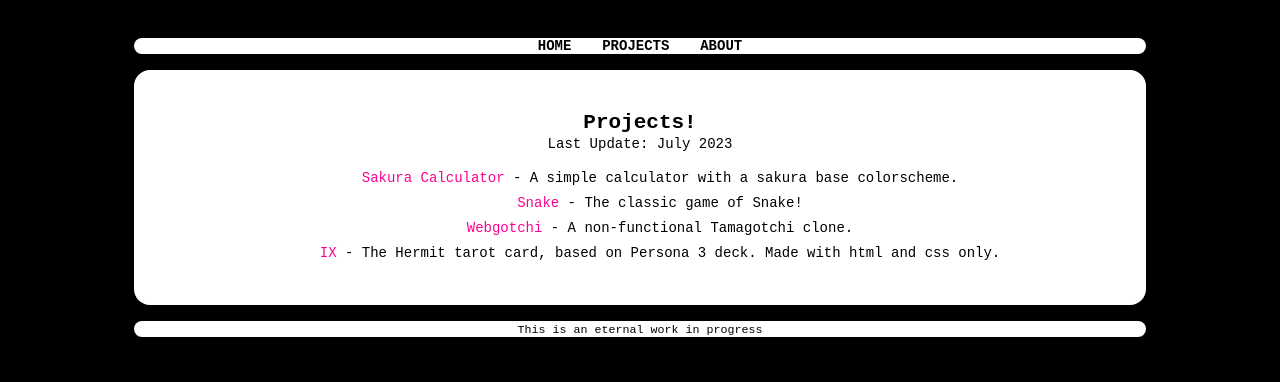
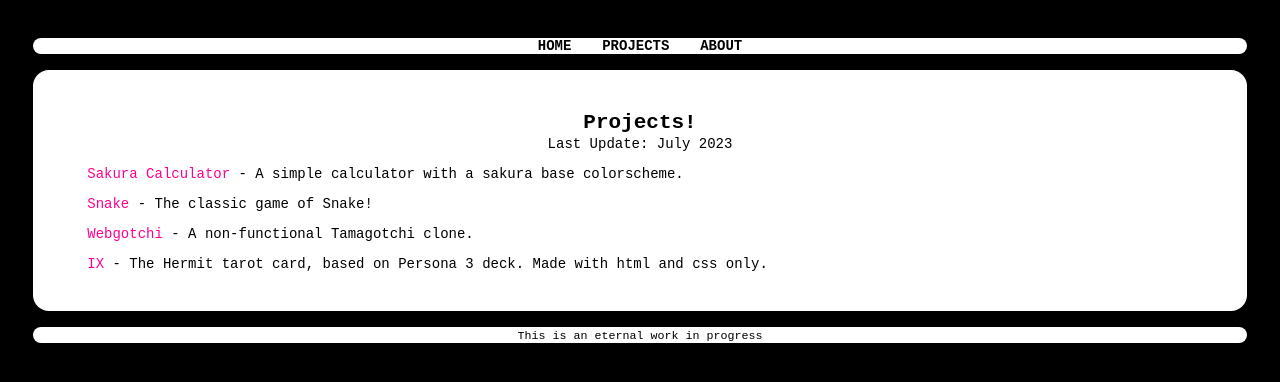
Before and after one commit to little-medjed/little-medjed.github.io, a plain HTML site: page projects.html in a window 1280 px wide. Drawn offline with Linux system fonts and the light colour scheme.

Commit message:
pequenas mudanças no css

```diff
--- a/style.css
+++ b/style.css
@@ -18,8 +18,8 @@ header > nav{
   text-align: center;
   border-radius: 16px;
   margin-top: 3%;
-  margin-left: 10%;
-  margin-right: 10%;
+  margin-left: 2%;
+  margin-right: 2%;
 }
 
 header > nav > a{
@@ -42,8 +42,8 @@ article{
   background-color: white;
   border-radius: 16px;
   text-align: center;
-  margin-left: 10%;
-  margin-right: 10%;
+  margin-left: 2%;
+  margin-right: 2%;
   padding-top: 2%;
   padding-bottom: 2%;
 }
@@ -68,11 +68,15 @@ footer{
   text-align: center;
   border-radius: 16px;
   margin-bottom: 3%;
-  margin-left: 10%;
-  margin-right: 10%;
+  margin-left: 2%;
+  margin-right: 2%;
+}
+
+ul{
+  text-align: left;
+  list-style: none;
 }
 
 li{
-  list-style: none;
-  line-height: 25px;
+  margin: 1em;
 }
```
